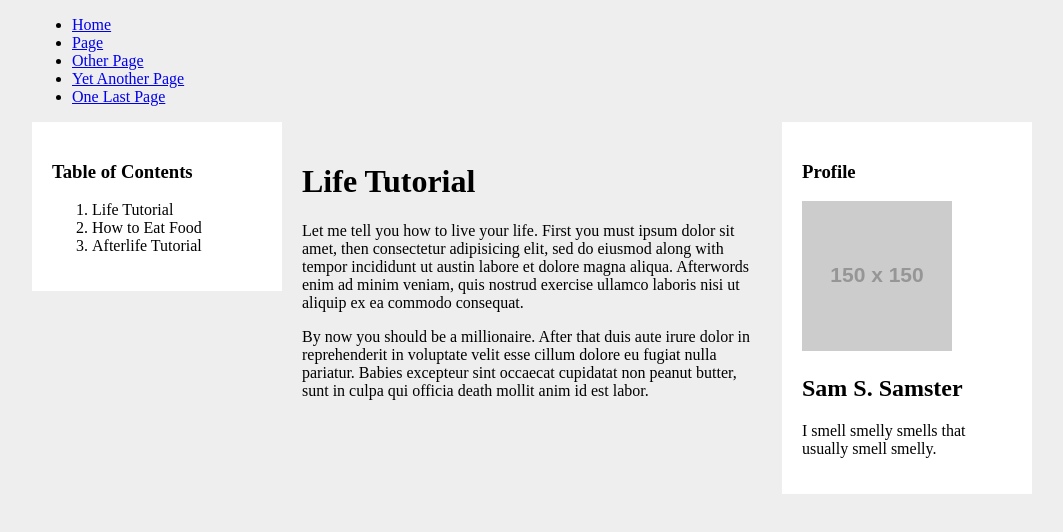
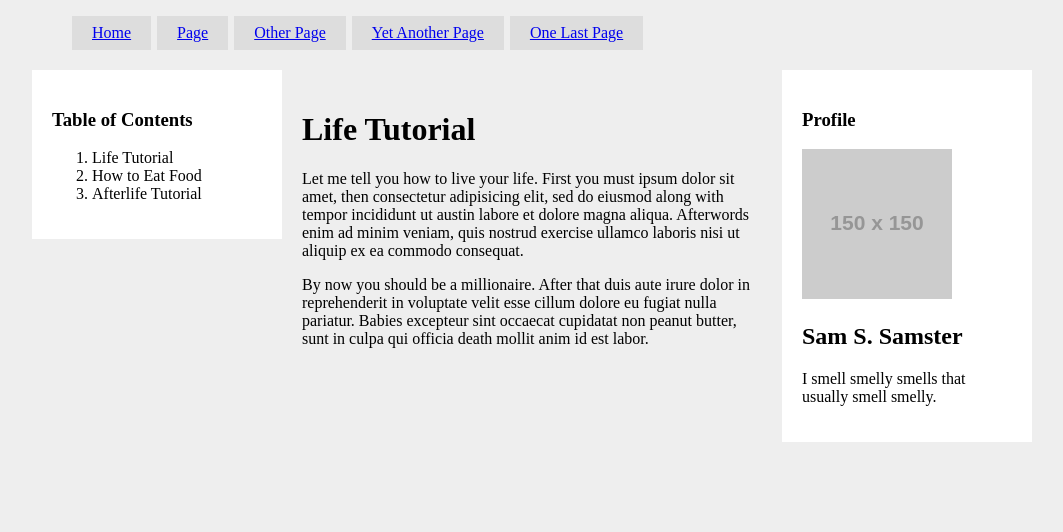
Before and after one commit to Chakaitos/mks, a plain HTML site: page html_css/float_and_divs/css-layouts.html in a window 1280 px wide. Shown: the whole page, without its empty margins (108-1171 px from the left). Drawn offline with Linux system fonts and the light colour scheme; placeholder pictures from the web are drawn by us.

Commit message:
Add navbar

```diff
--- a/html_css/float_and_divs/stylesheets/style.css
+++ b/html_css/float_and_divs/stylesheets/style.css
@@ -10,6 +10,7 @@ body {
 .toc {
 	background: white;
 	float: left;
+	clear: left;
 	width: 25%;
 	padding: 20px;
 	box-sizing: border-box;
@@ -29,3 +30,24 @@ body {
 	padding: 20px;
 	box-sizing: border-box;
 }
+
+.navbar {
+  list-style: none;
+  margin-bottom: 20px; /* <-- ADD THIS LINE */
+}
+
+ul.navbar li a {
+  background: #ddd;
+  float: left;
+  padding: 8px 20px;
+  margin-right: 6px;
+}
+
+.clearfix:before,
+.clearfix:after {
+  content: " ";
+  display: table;
+}
+.clearfix:after {
+  clear: both;
+}
```
